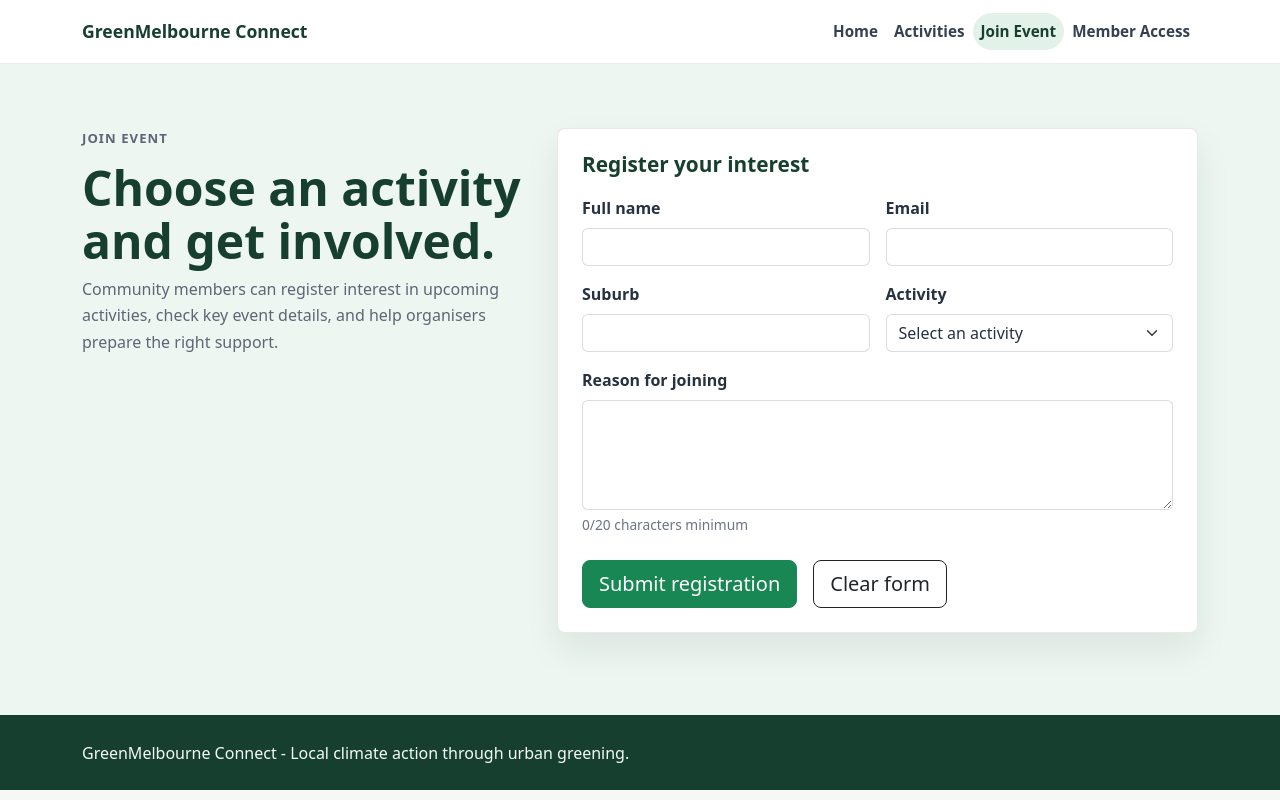
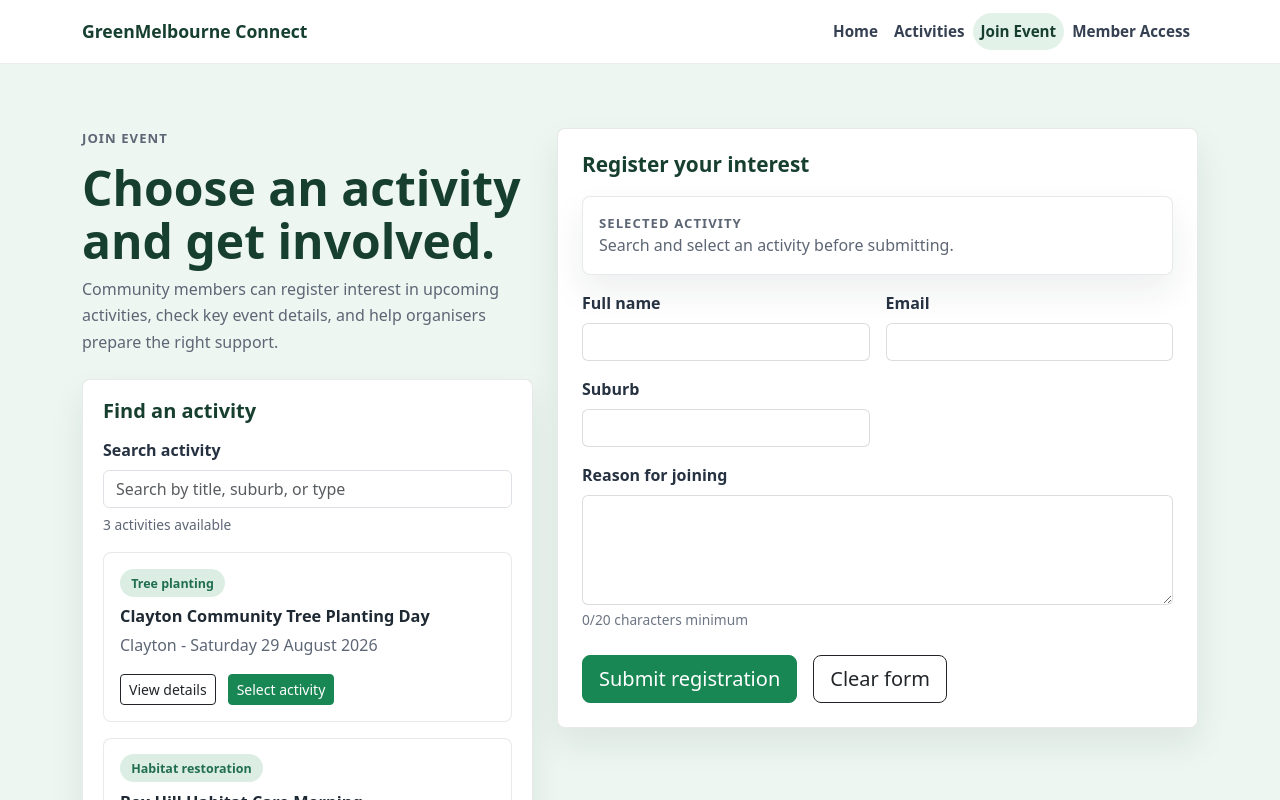
Before and after one commit to gliu0043-crypto/gliu-fit5032, a Vue app in the folder greenmelbourne-connect/: page /join in a window 1280 px wide. Shown: the top 800 px of the page. Built offline with nearby package versions, Linux system fonts and the light colour scheme.

Commit message:
Add activity selection flow

```diff
--- a/greenmelbourne-connect/src/style.css
+++ b/greenmelbourne-connect/src/style.css
@@ -122,6 +122,8 @@ p {
 }
 
 .impact-panel,
+.activity-picker,
+.selected-activity,
 .registration-form,
 .registrations-panel,
 .registration-card,
@@ -328,6 +330,82 @@ p {
   margin-top: auto;
 }
 
+.activity-picker {
+  margin-top: 1.5rem;
+  padding: 1.25rem;
+}
+
+.activity-picker h2 {
+  color: #173f2f;
+  font-size: 1.25rem;
+  font-weight: 800;
+  margin-bottom: 1rem;
+}
+
+.activity-picker .form-label {
+  color: #263241;
+  font-weight: 750;
+}
+
+.activity-choice-list {
+  display: grid;
+  gap: 1rem;
+  margin-top: 1rem;
+}
+
+.activity-choice-card {
+  border: 1px solid rgba(31, 41, 51, 0.1);
+  border-radius: 8px;
+  background: #ffffff;
+  padding: 1rem;
+}
+
+.activity-choice-card.selected {
+  border-color: #216e4e;
+  box-shadow: 0 0 0 0.18rem rgba(33, 110, 78, 0.14);
+}
+
+.activity-choice-card h3 {
+  color: #1f2933;
+  font-size: 1.02rem;
+  font-weight: 800;
+  line-height: 1.35;
+  margin: 0.75rem 0 0.35rem;
+}
+
+.activity-choice-card p {
+  color: #5d6675;
+  line-height: 1.55;
+  margin-bottom: 1rem;
+}
+
+.selected-activity {
+  padding: 1rem;
+}
+
+.selected-activity.selection-missing {
+  border-color: #dc3545;
+}
+
+.selected-activity h3 {
+  color: #173f2f;
+  font-size: 1.08rem;
+  font-weight: 800;
+  margin-bottom: 0.35rem;
+}
+
+.selected-activity p {
+  color: #5d6675;
+  line-height: 1.55;
+  margin-bottom: 0;
+}
+
+.selection-error {
+  color: #dc3545;
+  font-size: 0.875rem;
+  margin-top: 0.4rem;
+}
+
 .empty-state {
   display: grid;
   justify-items: start;
@@ -344,6 +422,15 @@ p {
 .empty-state p {
   color: #5d6675;
   margin-bottom: 0.25rem;
+}
+
+.compact-empty-state {
+  margin-top: 1rem;
+  padding: 1rem;
+}
+
+.compact-empty-state h3 {
+  font-size: 1.05rem;
 }
 
 .join-section {
@@ -472,6 +559,8 @@ p {
   }
 
   .impact-panel,
+  .activity-picker,
+  .selected-activity,
   .info-card,
   .filter-panel,
   .empty-state,
--- a/greenmelbourne-connect/src/views/ActivitiesView.vue
+++ b/greenmelbourne-connect/src/views/ActivitiesView.vue
@@ -127,7 +127,12 @@ const clearFilters = () => {
                 >
                   View details
                 </RouterLink>
-                <RouterLink class="btn btn-outline-dark" to="/join">Register interest</RouterLink>
+                <RouterLink
+                  class="btn btn-outline-dark"
+                  :to="{ name: 'join', query: { activityId: event.id } }"
+                >
+                  Register interest
+                </RouterLink>
               </div>
             </div>
           </article>
--- a/greenmelbourne-connect/src/views/ActivityDetailView.vue
+++ b/greenmelbourne-connect/src/views/ActivityDetailView.vue
@@ -17,7 +17,12 @@ const event = computed(() => events.find((activity) => activity.id === Number(ro
           <p class="hero-copy">{{ event.description }}</p>
 
           <div class="d-flex flex-column flex-sm-row gap-3 mt-4">
-            <RouterLink class="btn btn-success btn-lg" to="/join">Register interest</RouterLink>
+            <RouterLink
+              class="btn btn-success btn-lg"
+              :to="{ name: 'join', query: { activityId: event.id } }"
+            >
+              Register interest
+            </RouterLink>
             <RouterLink class="btn btn-outline-dark btn-lg" to="/activities">Back to activities</RouterLink>
           </div>
         </div>
--- a/greenmelbourne-connect/src/views/JoinView.vue
+++ b/greenmelbourne-connect/src/views/JoinView.vue
@@ -1,9 +1,12 @@
 <script setup>
-import { computed, reactive, ref } from 'vue'
+import { computed, reactive, ref, watch } from 'vue'
+import { RouterLink, useRoute } from 'vue-router'
 import { events, loadStoredRegistrations, saveStoredRegistrations } from '../data/events'
 
+const route = useRoute()
 const registrations = ref(loadStoredRegistrations())
 const registrationMessage = ref('')
+const activitySearch = ref('')
 
 const registrationForm = reactive({
   fullName: '',
@@ -23,6 +26,42 @@ const formErrors = reactive({
 
 const selectedEvent = computed(() =>
   events.find((event) => event.id === Number(registrationForm.eventId)),
+)
+
+const activitySearchResults = computed(() => {
+  const search = activitySearch.value.trim().toLowerCase()
+
+  if (!search) {
+    return events
+  }
+
+  return events.filter((event) => {
+    const searchableText = `${event.title} ${event.suburb} ${event.type} ${event.description}`.toLowerCase()
+    return searchableText.includes(search)
+  })
+})
+
+const chooseActivity = (event) => {
+  registrationForm.eventId = String(event.id)
+  formErrors.eventId = ''
+  registrationMessage.value = ''
+}
+
+const chooseActivityFromRoute = () => {
+  const eventFromRoute = events.find((event) => event.id === Number(route.query.activityId))
+
+  if (eventFromRoute) {
+    chooseActivity(eventFromRoute)
+  }
+}
+
+chooseActivityFromRoute()
+
+watch(
+  () => route.query.activityId,
+  () => {
+    chooseActivityFromRoute()
+  },
 )
 
 const validateField = (fieldName) => {
@@ -105,6 +144,51 @@ const submitRegistration = () => {
             Community members can register interest in upcoming activities,
             check key event details, and help organisers prepare the right support.
           </p>
+
+          <div class="activity-picker">
+            <h2>Find an activity</h2>
+
+            <label class="form-label" for="activity-search">Search activity</label>
+            <input
+              id="activity-search"
+              v-model="activitySearch"
+              class="form-control"
+              type="search"
+              placeholder="Search by title, suburb, or type"
+            >
+
+            <p class="form-hint">{{ activitySearchResults.length }} activities available</p>
+
+            <div v-if="activitySearchResults.length > 0" class="activity-choice-list">
+              <article
+                v-for="event in activitySearchResults"
+                :key="event.id"
+                class="activity-choice-card"
+                :class="{ selected: selectedEvent && selectedEvent.id === event.id }"
+              >
+                <span class="event-type">{{ event.type }}</span>
+                <h3>{{ event.title }}</h3>
+                <p>{{ event.suburb }} - {{ event.date }}</p>
+
+                <div class="event-card-actions">
+                  <RouterLink
+                    class="btn btn-outline-dark btn-sm"
+                    :to="{ name: 'activity-detail', params: { id: event.id } }"
+                  >
+                    View details
+                  </RouterLink>
+                  <button class="btn btn-success btn-sm" type="button" @click="chooseActivity(event)">
+                    Select activity
+                  </button>
+                </div>
+              </article>
+            </div>
+
+            <div v-else class="empty-state compact-empty-state">
+              <h3>No activities found.</h3>
+              <p>Try another suburb, title, or activity type.</p>
+            </div>
+          </div>
         </div>
 
         <div class="col-12 col-lg-7">
@@ -116,6 +200,23 @@ const submitRegistration = () => {
             </div>
 
             <div class="row g-3">
+              <div class="col-12">
+                <div
+                  class="selected-activity"
+                  :class="{ 'selection-missing': formErrors.eventId }"
+                >
+                  <p class="panel-label">Selected activity</p>
+                  <template v-if="selectedEvent">
+                    <h3>{{ selectedEvent.title }}</h3>
+                    <p>{{ selectedEvent.suburb }} - {{ selectedEvent.date }}</p>
+                  </template>
+                  <p v-else>Search and select an activity before submitting.</p>
+                </div>
+                <div v-if="formErrors.eventId" class="selection-error">
+                  {{ formErrors.eventId }}
+                </div>
+              </div>
+
               <div class="col-12 col-md-6">
                 <label class="form-label" for="full-name">Full name</label>
                 <input
@@ -167,26 +268,6 @@ const submitRegistration = () => {
                 </div>
               </div>
 
-              <div class="col-12 col-md-6">
-                <label class="form-label" for="event-choice">Activity</label>
-                <select
-                  id="event-choice"
-                  v-model="registrationForm.eventId"
-                  class="form-select"
-                  :class="{ 'is-invalid': formErrors.eventId }"
-                  @blur="validateField('eventId')"
-                  @change="validateField('eventId')"
-                >
-                  <option value="">Select an activity</option>
-                  <option v-for="event in events" :key="event.id" :value="event.id">
-                    {{ event.title }}
-                  </option>
-                </select>
-                <div v-if="formErrors.eventId" class="invalid-feedback">
-                  {{ formErrors.eventId }}
-                </div>
-              </div>
-
               <div class="col-12">
                 <label class="form-label" for="reason">Reason for joining</label>
                 <textarea
```
